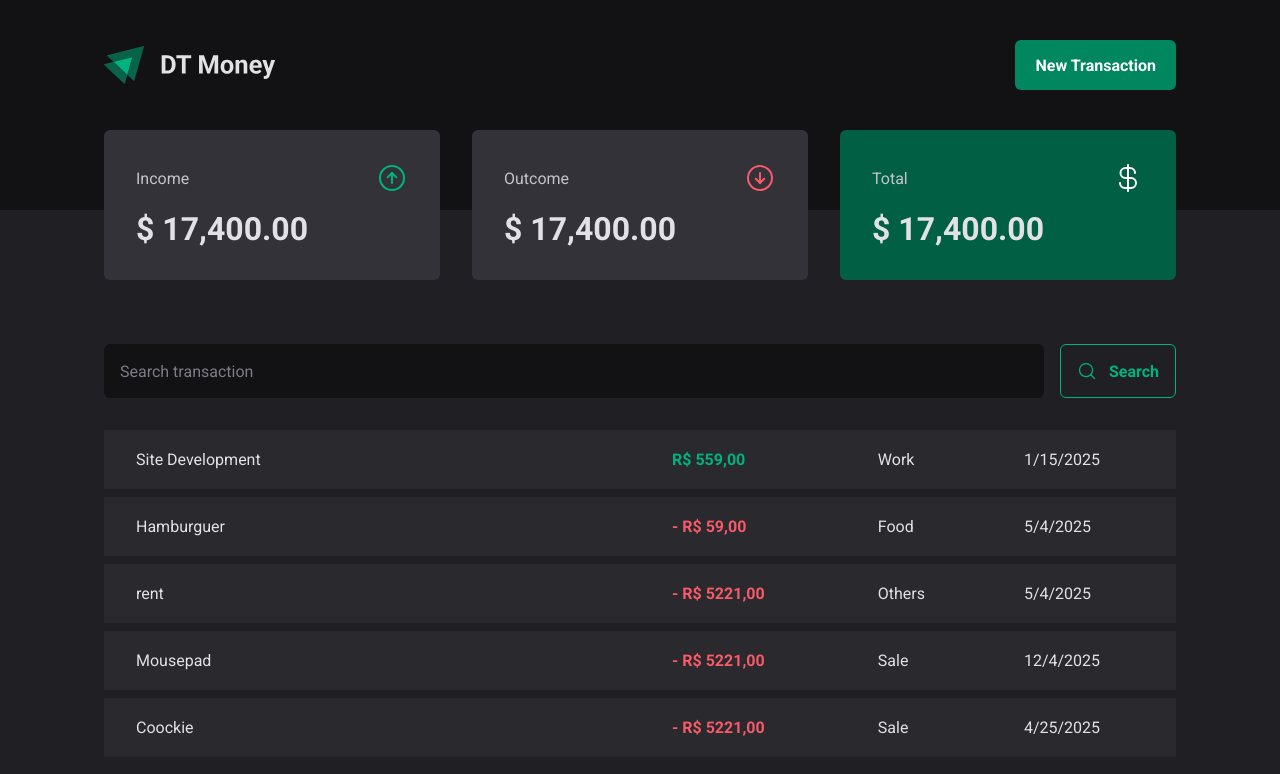
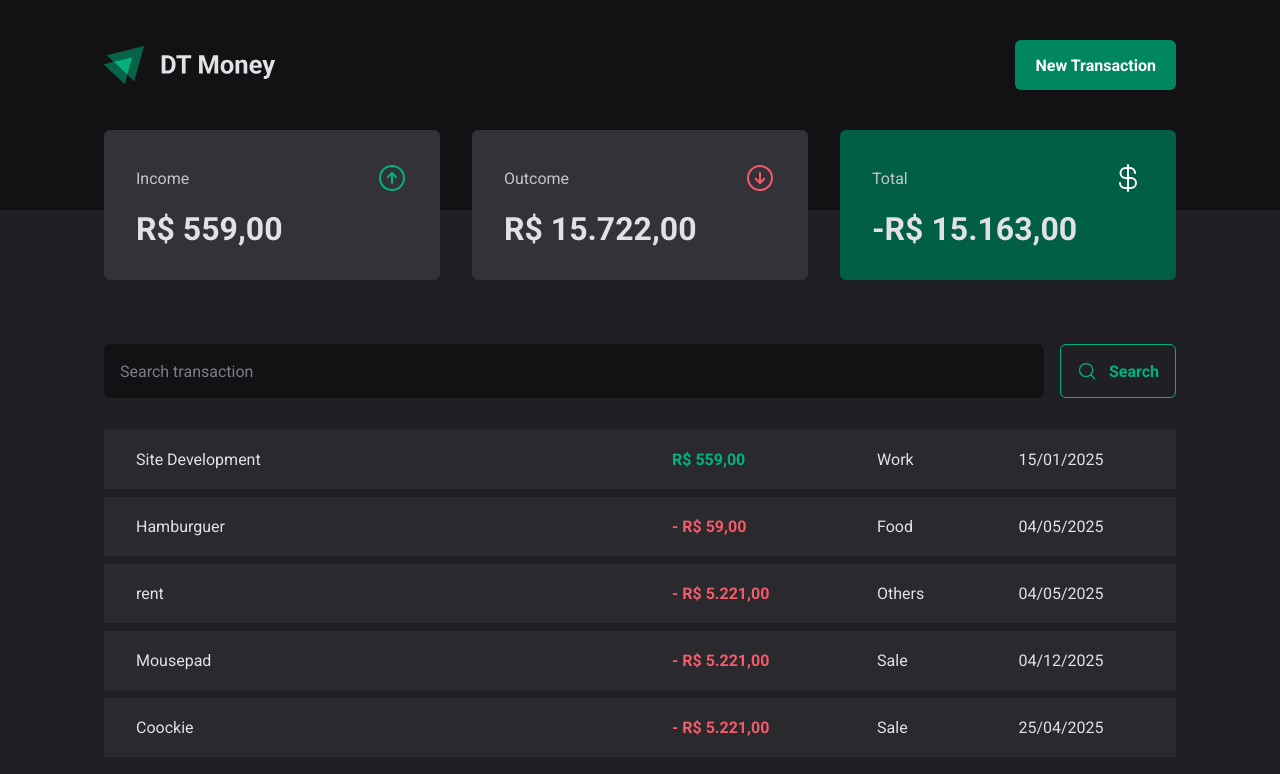
Before and after one commit to matheus-wallace/money, a React (Vite) app: page / in a window 1280 px wide. Shown: the top 774 px of the page. Built offline with nearby package versions, Linux system fonts and the light colour scheme; data requests are answered from the project's data file.

Commit message:
feat: add formatter for current and date

```diff
--- a/src/Components/Summary/index.tsx
+++ b/src/Components/Summary/index.tsx
@@ -1,7 +1,29 @@
 import { ArrowCircleDown, ArrowCircleUp, CurrencyDollar } from 'phosphor-react';
 import { SummaryCard, SummaryContainer } from './styles';
+import { useContext } from 'react';
+import { TransactionsContext } from '../../contexts/TransactionsContext';
+import { priceFormatter } from '../../utils/formater';
 
 const Summary = () => {
+  const { transactions } = useContext(TransactionsContext);
+  const summary = transactions.reduce(
+    (acc, transaction) => {
+      if (transaction.type === 'income') {
+        acc.income += transaction.price;
+        acc.total = transaction.price;
+      } else {
+        acc.outcome += transaction.price;
+        acc.total -= transaction.price;
+      }
+      return acc;
+    },
+    {
+      income: 0,
+      outcome: 0,
+      total: 0,
+    },
+  );
+
   return (
     <SummaryContainer>
       <SummaryCard>
@@ -9,21 +31,21 @@ const Summary = () => {
           <span>Income</span>
           <ArrowCircleUp size={32} color="#00b37e" />
         </header>
-        <strong>$ 17,400.00</strong>
+        <strong> {priceFormatter.format(summary.income)}</strong>
       </SummaryCard>
       <SummaryCard>
         <header>
           <span>Outcome</span>
           <ArrowCircleDown size={32} color="#f75a68" />
         </header>
-        <strong>$ 17,400.00</strong>
+        <strong>{priceFormatter.format(summary.outcome)}</strong>
       </SummaryCard>
       <SummaryCard variant="green">
         <header>
           <span>Total</span>
           <CurrencyDollar size={32} color="#FFFFFF" />
         </header>
-        <strong>$ 17,400.00</strong>
+        <strong>{priceFormatter.format(summary.total)}</strong>
       </SummaryCard>
     </SummaryContainer>
   );
--- a/src/pages/Transaction/index.tsx
+++ b/src/pages/Transaction/index.tsx
@@ -4,6 +4,7 @@ import SearchForm from '../../Components/SearchForm';
 import Summary from '../../Components/Summary';
 import { PriceHighlight, TransactionContainer, TransactionsTable } from './styles';
 import { TransactionsContext } from '../../contexts/TransactionsContext';
+import { dateFormatter, priceFormatter } from '../../utils/formater';
 
 interface Transaction {
   id: number;
@@ -31,11 +32,11 @@ const Transaction = () => {
                 <td>
                   <PriceHighlight variant={transaction.type}>
                     {transaction.type === 'outcome' && '- '}
-                    R$ {transaction.price.toFixed(2).replace('.', ',')}
+                    {priceFormatter.format(transaction.price)}
                   </PriceHighlight>
                 </td>
                 <td>{transaction.category}</td>
-                <td>{new Date(transaction.createdAt).toLocaleDateString()}</td>
+                <td>{dateFormatter.format(new Date(transaction.createdAt))}</td>
               </tr>
             ))}
           </tbody>
--- /dev/null
+++ b/src/utils/formater.ts
@@ -0,0 +1,6 @@
+export const dateFormatter = new Intl.DateTimeFormat('pt-BR');
+
+export const priceFormatter = new Intl.NumberFormat('pt-BR', {
+  style: 'currency',
+  currency: 'BRL',
+});
```
